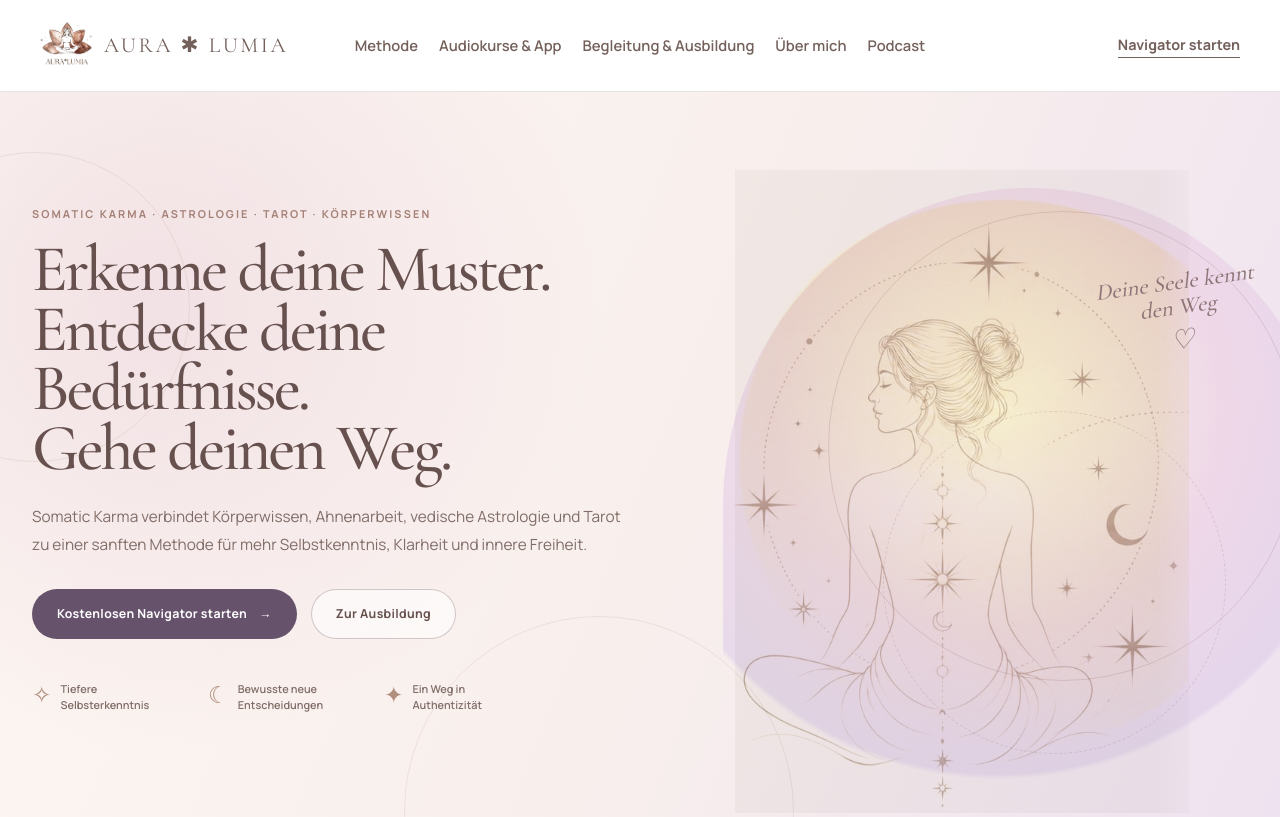
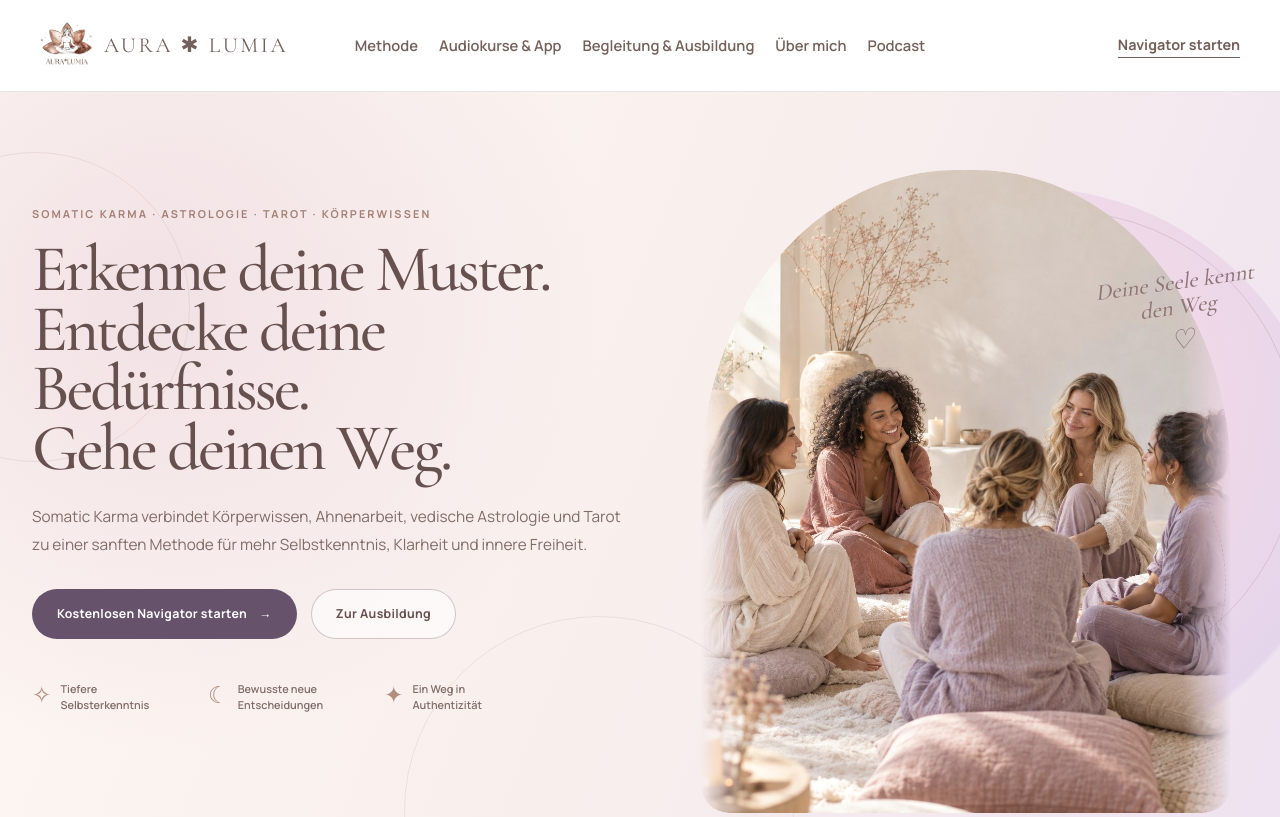
Before and after one commit to AuraLumiaTrix/auralumia-main-site, a Next.js app: page / in a window 1280 px wide. Shown: the top 817 px of the page. Built offline with nearby package versions, Linux system fonts and the light colour scheme.

Commit message:
Update homepage hero with women's circle

```diff
--- a/app/globals.css
+++ b/app/globals.css
@@ -859,7 +859,7 @@ p { margin:0; }
 .landing-promises i { color:var(--landing-gold); font:400 1.45rem/1 var(--serif); }
 .landing-hero-visual { position:relative; min-height:590px; align-self:stretch; }
 .landing-hero-visual::before { position:absolute; inset:4% -16% -12% 5%; border-radius:50% 50% 0 0; background:radial-gradient(circle at 45% 35%,#fff8e9 0%,rgba(237,210,229,.7) 42%,rgba(218,199,232,.5) 68%,transparent 69%); content:""; }
-.landing-hero-visual img { position:absolute; z-index:2; inset:1% 4% -10% 1%; width:96%; height:109%; object-fit:contain; clip-path:inset(0 8% 0 0); mix-blend-mode:multiply; filter:sepia(.08) saturate(.74) contrast(.94); -webkit-mask-image:linear-gradient(90deg,#000 0%,#000 86%,transparent 98%); mask-image:linear-gradient(90deg,#000 0%,#000 86%,transparent 98%); }
+.landing-hero-visual img { position:absolute; z-index:2; inset:1% 4% -10% 1%; width:96%; height:109%; border-radius:48% 48% 28px 28px; object-fit:cover; object-position:center 62%; box-shadow:0 30px 70px rgba(109,78,74,.16); filter:saturate(.88) contrast(.96) brightness(1.03); -webkit-mask-image:linear-gradient(90deg,transparent 0%,#000 8%,#000 91%,transparent 100%); mask-image:linear-gradient(90deg,transparent 0%,#000 8%,#000 91%,transparent 100%); }
 .landing-hero-visual > p { position:absolute; z-index:4; top:18%; right:-2%; color:#8f7578; font:italic 500 1.42rem/1.1 var(--serif); transform:rotate(-8deg); text-align:center; }
 .landing-hero-visual > p span { display:block; margin-top:6px; font-size:1.7rem; }
 .landing-orbit { position:absolute; z-index:1; border:1px solid rgba(164,126,129,.25); border-radius:50%; }
--- a/app/page.tsx
+++ b/app/page.tsx
@@ -66,7 +66,7 @@ export default function Home() {
           <div className="landing-hero-visual" aria-hidden="true">
             <span className="landing-orbit landing-orbit-one"></span>
             <span className="landing-orbit landing-orbit-two"></span>
-            <Image src="/hero-somatic.jpg" alt="" width={611} height={850} priority sizes="(max-width: 760px) 92vw, 46vw" />
+            <Image src="/hero-womens-circle.jpg" alt="" width={1024} height={1536} priority sizes="(max-width: 760px) 92vw, 46vw" />
             <p>Deine Seele kennt<br />den Weg <span>♡</span></p>
           </div>
         </div>
```
Also changed, not shown: public/hero-womens-circle.jpg (added).
